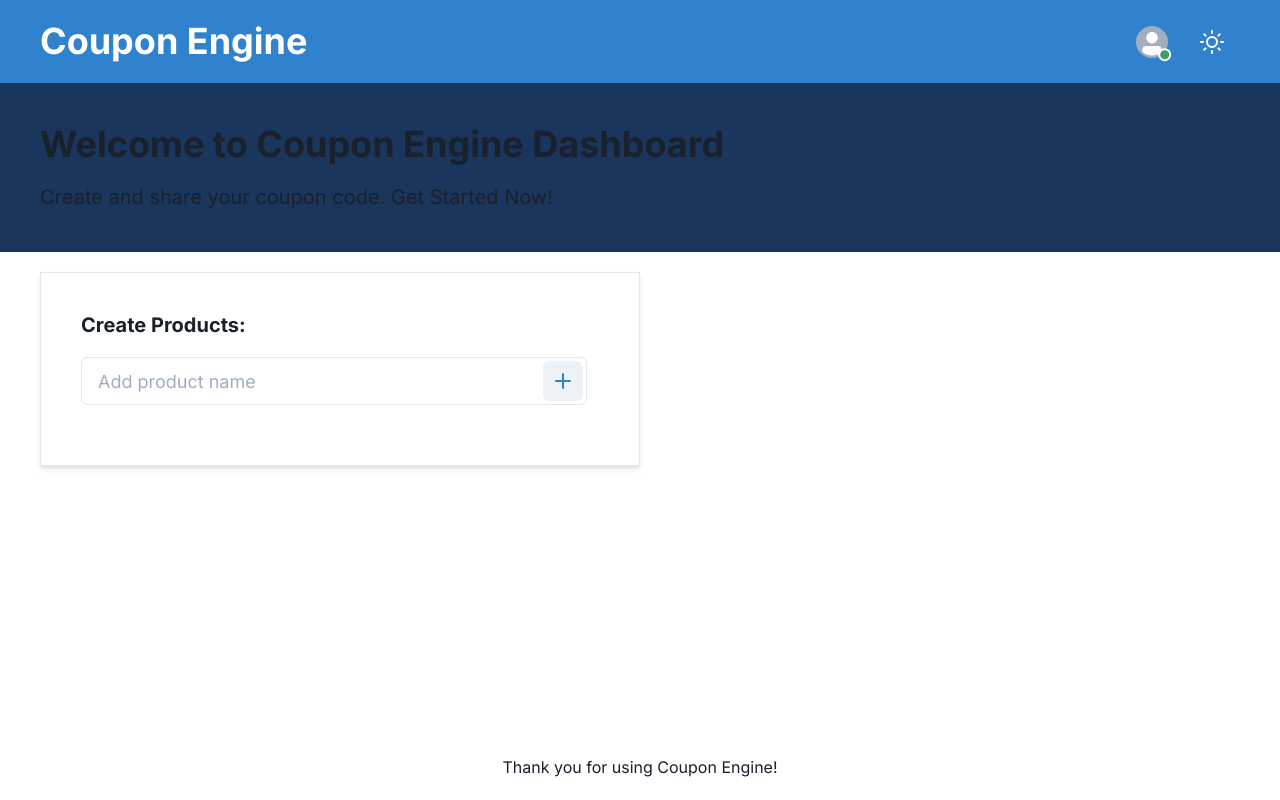
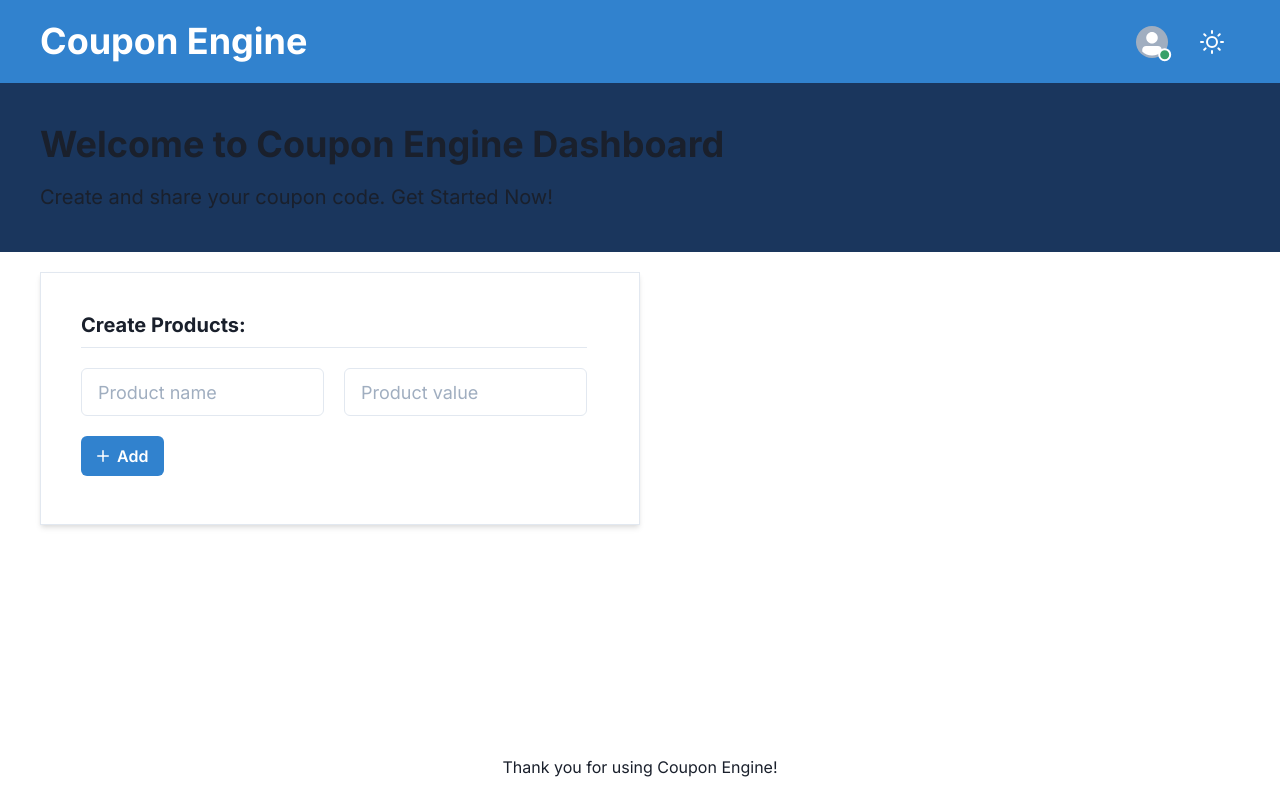
Before and after one commit to tusharjo/couponengine, a React (Create React App) app: page / in a window 1280 px wide. Built offline with nearby package versions, Linux system fonts and the light colour scheme.

Commit message:
Checkout coupon

```diff
--- a/src/components/checkout.tsx
+++ b/src/components/checkout.tsx
@@ -1,6 +1,6 @@
 import { Button } from "@chakra-ui/button";
 import { ArrowForwardIcon } from "@chakra-ui/icons";
-import { Box, Flex, Grid, Heading, Spacer } from "@chakra-ui/layout";
+import { Box, Flex, Grid, Heading, Spacer, Text } from "@chakra-ui/layout";
 import {
   Table,
   TableCaption,
@@ -26,14 +26,14 @@ const CouponCard = () => {
       background="white"
     >
       <Flex>
-        <Heading size="sm">ABCDEF</Heading>
+        <Heading size="sm">DOMAINS10</Heading>
         <Spacer />
         <Button size="xs" variant="outline" colorScheme="green">
           Apply
         </Button>
       </Flex>
-      <Box>
-        coupon description goes here.... coupon description goes here....
+      <Box mt={2}>
+        Apply coupons for domains to get 10% off!
       </Box>
       <Button
         size="xs"
@@ -41,6 +41,7 @@ const CouponCard = () => {
         colorScheme="blue"
         rightIcon={<ArrowForwardIcon />}
         p={0}
+        mt={2}
       >
         Know More
       </Button>
@@ -109,7 +110,7 @@ const Checkout = (_: RouteComponentProps) => {
               </Td>
               <Td paddingBottom="0">{100}</Td>
             </Tr>
-            <Tr>
+            {coupon && <Tr>
               <Td paddingBottom="0"></Td>
               <Td
                 paddingBottom="0"
@@ -117,18 +118,18 @@ const Checkout = (_: RouteComponentProps) => {
                 color="green.400"
                 fontWeight="bold"
               >
-                Coupon Applied
+                Coupon Applied - 10% off
               </Td>
               <Td paddingBottom="0" color="green.400" fontWeight="bold">
-                {100}
+                {300}
               </Td>
-            </Tr>
+            </Tr>}
             <Tr>
               <Td></Td>
               <Td textAlign="right" fontWeight="500">
                 Amount to be paid
               </Td>
-              <Td fontWeight="500">{3000}</Td>
+              <Td fontWeight="500">{coupon ? 2700 : 3000}</Td>
             </Tr>
           </Tbody>
         </Table>
@@ -144,26 +145,23 @@ const Checkout = (_: RouteComponentProps) => {
         alignSelf="center"
         background="gray.50"
       >
-        <Heading size="md">Placeholder Text</Heading>
+        <Heading size="md">Apply Coupon</Heading>
         {coupon ? (
-          <Flex
-            alignItems="center"
-            justifyContent="left"
+          <Box
             paddingRight={10}
             marginTop={5}
             marginBottom={5}
           >
-            <Box marginRight={5}>Coupon Applied</Box>
             <Tag size="lg" colorScheme="blue" variant="solid">
               <TagLabel>{coupon}</TagLabel>
               <TagCloseButton onClick={() => applyCoupon("")} />
             </Tag>
-          </Flex>
+            <Text mt={2} color="green.700" fontStyle="italic" fontSize="sm">Coupon Applied</Text>
+          </Box>
         ) : (
           <Formik
             initialValues={{ couponcode: coupon }}
             onSubmit={(values, actions) => {
-              console.log(values);
               applyCoupon(values.couponcode);
               actions.setSubmitting(false);
             }}
@@ -199,6 +197,8 @@ const Checkout = (_: RouteComponentProps) => {
           </Formik>
         )}
 
+        <br />
+        <Heading size="md">Coupons Available</Heading>
         <Box overflow="scroll" h="500px" paddingRight={10}>
           <CouponCard />
           <CouponCard />
--- a/src/components/home/product.tsx
+++ b/src/components/home/product.tsx
@@ -2,21 +2,44 @@ import { Alert, AlertIcon } from "@chakra-ui/alert";
 import { useColorMode } from "@chakra-ui/color-mode";
 import { FormLabel } from "@chakra-ui/form-control";
 import { AddIcon, } from "@chakra-ui/icons";
-import { Input, InputGroup, InputRightElement } from "@chakra-ui/input";
+import { Input, InputGroup } from "@chakra-ui/input";
 import { Box, Heading, Text, Link, Stack, } from "@chakra-ui/layout";
 import { Tag, TagCloseButton, TagLabel } from "@chakra-ui/tag";
 import { Link as ReachLink, RouteComponentProps } from "@reach/router";
 import { Field, Form, Formik } from "formik";
 import { useStorage } from "../../common/localStorage";
-import { Button, IconButton, useToast } from "@chakra-ui/react"
+import { Button, useToast } from "@chakra-ui/react";
+
 
 export const ProductDashboard = (_: RouteComponentProps) => {
   const { colorMode } = useColorMode();
   const { apiStore, setAPIStore } = useStorage();
   const toast = useToast();
+
+
+  // let MakeTree = ({ items }: any): any => Object.entries(items).map(([parent, child]) => {
+  //   if (Array.isArray(child)) {
+  //     return <li>{parent}
+  //       <ul>{child.map(ch => <span>{ch},</span>)}</ul>
+  //     </li>;
+  //   } else {
+  //     return <div>{parent}<ul><MakeTree items={child} /></ul></div>;
+  //   }
+  // });
+
+
+  // let getAllParents = (obj: any): any => Object.entries(obj).map((prod: any) => {
+  //   if (Array.isArray(prod[1])) {
+  //     return prod[0];
+  //   } else {
+  //     return [prod[0], ...getAllParents(prod[1])];
+  //   }
+  // });
+
   return <Stack>
     <Box p={10} backgroundColor={colorMode === "light" ? "blue.50" : "blue.900"}>
       <Heading mb={4}>Welcome to Coupon Engine Dashboard</Heading>
+      {/* <MakeTree items={prods} /> */}
       <Text fontSize="xl">
         Create and share your coupon code. Get Started Now!
       </Text>
@@ -41,7 +64,7 @@ export const ProductDashboard = (_: RouteComponentProps) => {
       <Box width="50%" p={10} boxShadow="md" border="1px" borderColor="gray.200" alignSelf="left">
         <Formik
           enableReinitialize
-          initialValues={{ products: "", productsArray: apiStore?.products ?? [] }}
+          initialValues={{ products: "", productsArray: apiStore?.products ?? [], selectbox: "root" }}
           onSubmit={(values) => {
             const { products, productsArray } = values;
 
@@ -62,12 +85,12 @@ export const ProductDashboard = (_: RouteComponentProps) => {
           {({ values, setFieldValue }) => (
             <Form>
               <FormLabel>
-                <Heading size="md">Create Products:</Heading>
+                <Heading size="md">Create Products:<hr style={{ margin: "10px 0" }} /></Heading>
                 <InputGroup my={5}>
-                  <Input as={Field} name="products" placeholder="Add product name" size="lg" />
-                  <InputRightElement children={
-                    <IconButton mt={2} mr={2} aria-label="Add Product" icon={<AddIcon color="blue.500" />} type="submit" cursor="pointer" color="gray.300" />} />
+                  <Input as={Field} name="products" placeholder="Product name" size="lg" mr={5} />
+                  <Input as={Field} name="productsValue" placeholder="Product value" size="lg" />
                 </InputGroup>
+                <Button type="submit" colorScheme="blue" onClick={() => setFieldValue("productsValue", "")}><AddIcon color="white" boxSize="3" mr={2} />Add</Button>
               </FormLabel>
               <Box>
                 {values.productsArray.map((product: any) =>
@@ -87,7 +110,8 @@ export const ProductDashboard = (_: RouteComponentProps) => {
                         setAPIStore({ products: values.productsArray.filter((_: any) => _ !== product) });
                       }
                     } />
-                  </Tag>)}
+                  </Tag>
+                )}
               </Box>
             </Form>)}
         </Formik>
```
